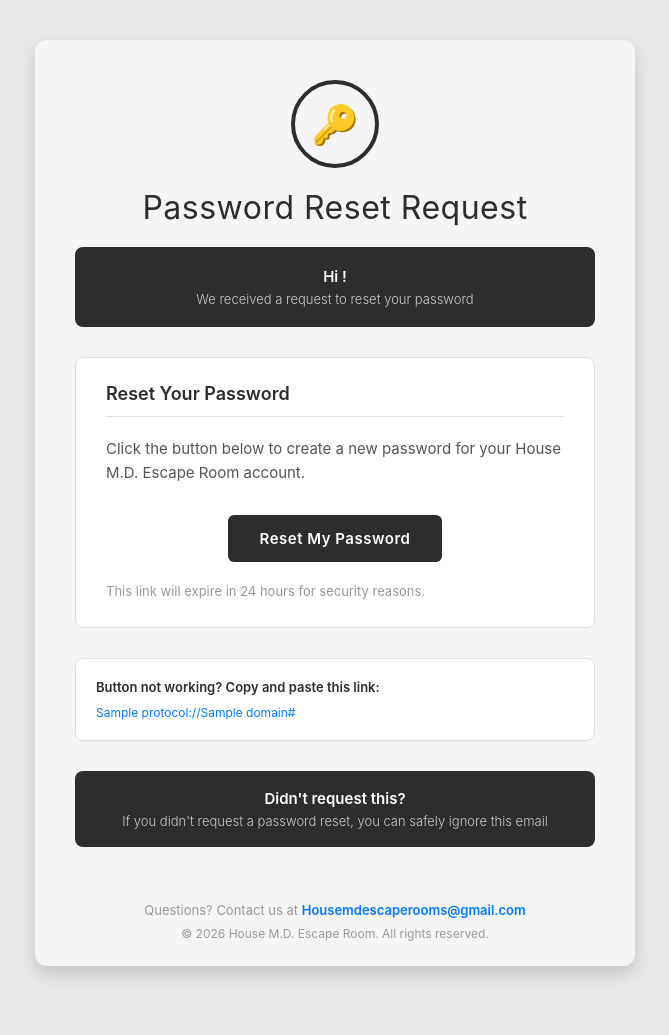
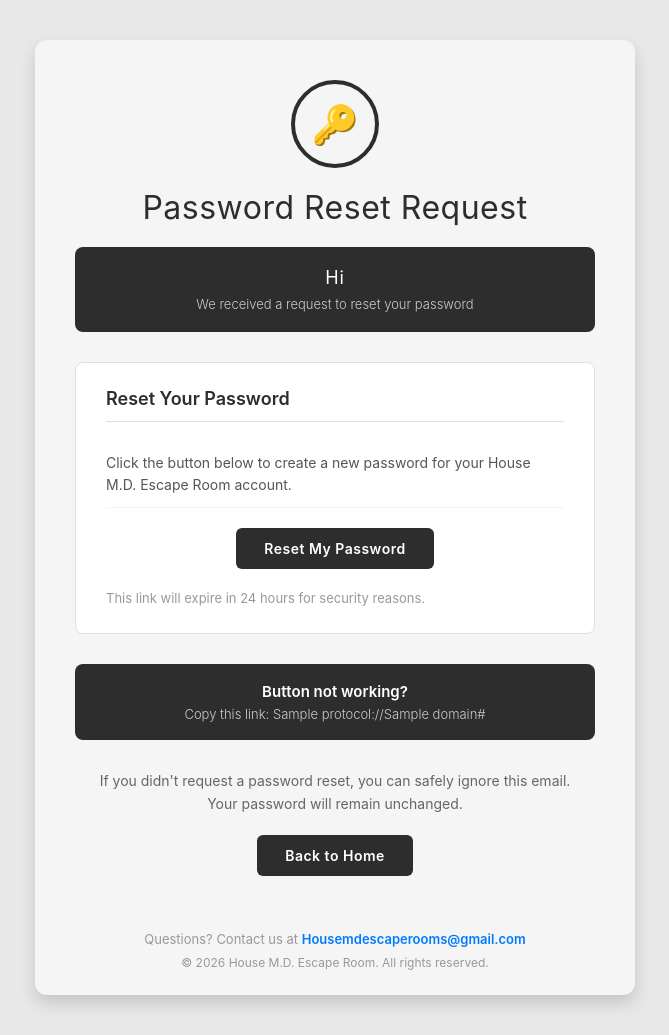
Before and after one commit to Richardbrown85/housemd_escape_room_project, a Django app: template housemd_escape_room/templates/registration/password_reset_email.html in a window 1280 px wide. Shown: the whole page, without its empty margins (305-974 px from the left). Before the commit the page ends 977 px from the top, so only its background shows below. Run offline with Django 4.2, Linux system fonts and the light colour scheme; the template is opened without the code that fills it: most values are stand-ins (such as "Sample title", 1, 10 or a date in 2020).

Commit message:
Match password reset email to booking confirmation style

```diff
--- a/housemd_escape_room/templates/registration/password_reset_email.html
+++ b/housemd_escape_room/templates/registration/password_reset_email.html
@@ -16,6 +16,7 @@
                     <tr>
                         <td style="padding: 40px 40px 20px 40px; text-align: center;">
                             <div style="margin-bottom: 20px;">
+                                <!-- Key Circle - Table Method for Email Compatibility -->
                                 <table cellpadding="0" cellspacing="0" style="margin: 0 auto;">
                                     <tr>
                                         <td style="width: 80px; height: 80px; border: 4px solid #2d2d2d; border-radius: 50%; text-align: center; vertical-align: middle;">
@@ -31,14 +32,14 @@
                         </td>
                     </tr>
 
-                    <!-- Info Banner -->
+                    <!-- Username Banner -->
                     <tr>
                         <td style="padding: 0 40px 30px 40px;">
                             <table width="100%" cellpadding="0" cellspacing="0" style="background-color: #2d2d2d; border-radius: 8px;">
                                 <tr>
                                     <td style="padding: 20px; text-align: center;">
-                                        <p style="color: #ffffff; font-size: 15px; margin: 0 0 5px 0; font-weight: 600;">
-                                            Hi {{ user.get_username }}!
+                                        <p style="color: #ffffff; font-size: 18px; margin: 0 0 8px 0; font-weight: 400; letter-spacing: 1px;">
+                                            Hi <strong style="font-weight: 700;">{{ user.get_username }}</strong>
                                         </p>
                                         <p style="color: #cccccc; font-size: 13px; margin: 0; font-weight: 300;">
                                             We received a request to reset your password
@@ -59,25 +60,33 @@
                                             Reset Your Password
                                         </h3>
 
-                                        <p style="color: #555555; font-size: 15px; line-height: 1.6; margin: 0 0 20px 0;">
+                                        <table width="100%" cellpadding="0" cellspacing="0">
+                                            <tr>
+                                                <td style="padding: 10px 0; border-bottom: 1px solid #f5f5f5;">
+                                                    <p style="margin: 0; color: #555555; font-size: 14px; line-height: 1.6;">
                                                         Click the button below to create a new password for your House M.D. Escape Room account.
                                                     </p>
-
-                                        <!-- Reset Button -->
+                                                </td>
+                                            </tr>
+                                            <tr>
+                                                <td style="padding: 20px 0;">
                                                     <table width="100%" cellpadding="0" cellspacing="0">
                                                         <tr>
-                                                <td align="center" style="padding: 10px 0 20px 0;">
+                                                            <td align="center">
                                                                 <a href="{{ protocol }}://{{ domain }}{% url 'password_reset_confirm' uidb64=uid token=token %}"
                                                                    style="display: inline-block; background-color: #2d2d2d; color: #ffffff;
-                                                              padding: 14px 32px; text-decoration: none; border-radius: 6px;
-                                                              font-size: 15px; font-weight: 600; letter-spacing: 0.5px;">
+                                                                          padding: 12px 28px; text-decoration: none; border-radius: 6px;
+                                                                          font-size: 14px; font-weight: 600; letter-spacing: 0.5px;">
                                                                     Reset My Password
                                                                 </a>
                                                             </td>
                                                         </tr>
                                                     </table>
-
-                                        <p style="color: #999999; font-size: 13px; margin: 0; line-height: 1.5;">
+                                                </td>
+                                            </tr>
+                                            <tr>
+                                                <td style="padding: 0;">
+                                                    <p style="margin: 0; color: #999999; font-size: 13px; line-height: 1.5;">
                                                         This link will expire in 24 hours for security reasons.
                                                     </p>
                                                 </td>
@@ -85,18 +94,21 @@
                                         </table>
                                     </td>
                                 </tr>
+                            </table>
+                        </td>
+                    </tr>
 
-                    <!-- Alternative Link -->
+                    <!-- Alternative Link Banner -->
                     <tr>
                         <td style="padding: 0 40px 30px 40px;">
-                            <table width="100%" cellpadding="0" cellspacing="0" style="background-color: #ffffff; border-radius: 8px; border: 1px solid #e0e0e0;">
+                            <table width="100%" cellpadding="0" cellspacing="0" style="background-color: #2d2d2d; border-radius: 8px;">
                                 <tr>
-                                    <td style="padding: 20px;">
-                                        <p style="color: #2d2d2d; font-size: 13px; margin: 0 0 10px 0; font-weight: 600;">
-                                            Button not working? Copy and paste this link:
+                                    <td style="padding: 18px; text-align: center;">
+                                        <p style="color: #ffffff; font-size: 15px; margin: 0 0 5px 0; font-weight: 600;">
+                                            Button not working?
                                         </p>
-                                        <p style="color: #007bff; font-size: 12px; margin: 0; word-break: break-all;">
-                                            {{ protocol }}://{{ domain }}{% url 'password_reset_confirm' uidb64=uid token=token %}
+                                        <p style="color: #cccccc; font-size: 13px; margin: 0; font-weight: 300;">
+                                            Copy this link: {{ protocol }}://{{ domain }}{% url 'password_reset_confirm' uidb64=uid token=token %}
                                         </p>
                                     </td>
                                 </tr>
@@ -104,21 +116,21 @@
                         </td>
                     </tr>
 
-                    <!-- Security Notice -->
+                    <!-- Important Information -->
                     <tr>
-                        <td style="padding: 0 40px 30px 40px;">
-                            <table width="100%" cellpadding="0" cellspacing="0" style="background-color: #2d2d2d; border-radius: 8px;">
-                                <tr>
-                                    <td style="padding: 18px; text-align: center;">
-                                        <p style="color: #ffffff; font-size: 15px; margin: 0 0 5px 0; font-weight: 600;">
-                                            Didn't request this?
+                        <td style="padding: 0 40px 30px 40px; text-align: center;">
+                            <p style="color: #666666; font-size: 14px; line-height: 1.6; margin: 0 0 20px 0;">
+                                If you didn't request a password reset, you can safely ignore this email.<br>
+                                Your password will remain unchanged.
                             </p>
-                                        <p style="color: #cccccc; font-size: 13px; margin: 0; font-weight: 300;">
-                                            If you didn't request a password reset, you can safely ignore this email
-                                        </p>
-                                    </td>
-                                </tr>
-                            </table>
+
+                            <!-- Back to Home Button -->
+                            <a href="https://housemd-escape-room-79e8818493da.herokuapp.com/"
+                               style="display: inline-block; background-color: #2d2d2d; color: #ffffff;
+                                      padding: 12px 28px; text-decoration: none; border-radius: 6px;
+                                      font-size: 14px; font-weight: 600; letter-spacing: 0.5px;">
+                                Back to Home
+                            </a>
                         </td>
                     </tr>
 
```
Lines whose indentation alone changed are shown as unchanged.
